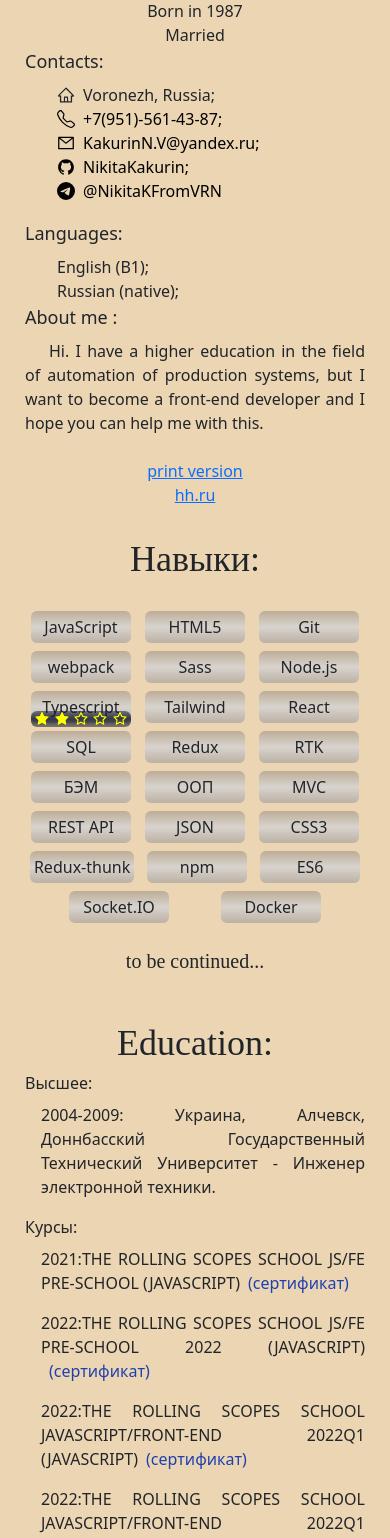
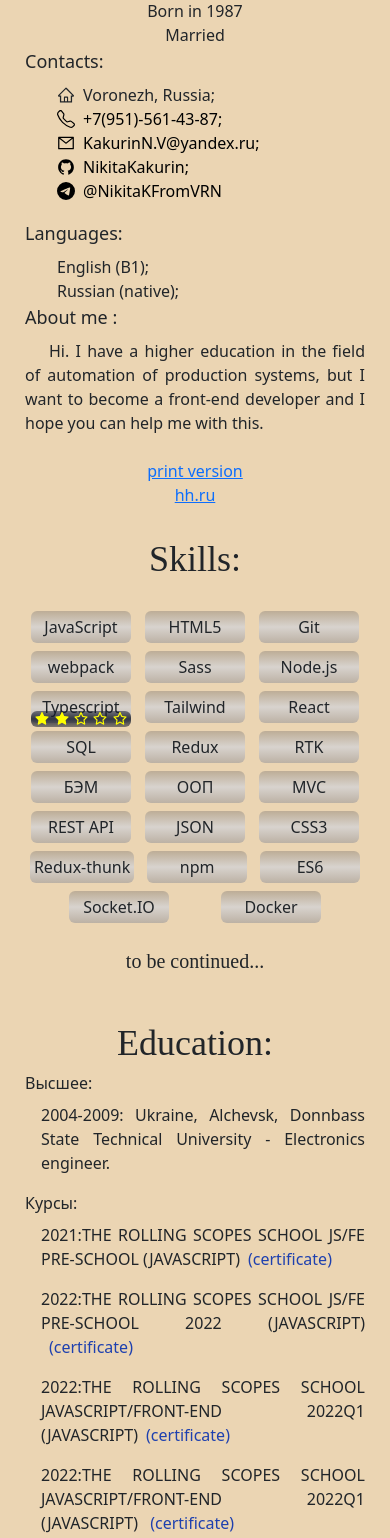
Before and after one commit to NikitaKakurin/react-cv, a React (Create React App) app: page / in a window 390 px wide. Shown: the part 432-1970 px from the top of the page. Built offline with nearby package versions, Linux system fonts and the light colour scheme.

Commit message:
feat: add localization

```diff
--- a/src/components/Bookmark/Bookmark.tsx
+++ b/src/components/Bookmark/Bookmark.tsx
@@ -36,7 +36,7 @@ export default function Bookmark({ children, color, page }: IProps) {
   const colorStyle = currentPage === page ? colors.disabled : colors[color];
   return (
     <div
-      className={`cursor-pointer text-center ${colorStyle} bookmark-clip min-w-[100px]`}
+      className={`cursor-pointer text-center ${colorStyle} bookmark-clip min-w-[100px] px-2`}
       onClick={() => dispatch(setPage(page))}
     >
       {children}
--- a/src/components/Education.tsx
+++ b/src/components/Education.tsx
@@ -15,10 +15,7 @@ export default function Education() {
 
           <div>
             <h4 className="text-base font-medium">Высшее:</h4>
-            <p className="pl-4 text-justify">
-              2004-2009: Украина, Алчевск, Доннбасский Государственный Технический Университет -
-              Инженер электронной техники.
-            </p>
+            <p className="pl-4 text-justify">2004-2009: {i18n[lang].univer}</p>
             <h4 className="text-base font-medium">Курсы:</h4>
             <p className="pl-4 text-justify">
               2021:
--- a/src/components/Footer.tsx
+++ b/src/components/Footer.tsx
@@ -1,5 +1,8 @@
-import React from 'react';
+import { useAppSelector } from 'app/hooks';
+import { selectLang } from 'app/slices/langSlice';
+import i18n from 'i18n';
 
 export default function Footer() {
-  return <footer className="flex items-center justify-center">2022 © Какурин Н.В.</footer>;
+  const lang = useAppSelector(selectLang);
+  return <footer className="flex items-center justify-center">2023 © {i18n[lang].owner}</footer>;
 }
--- a/src/components/Header.tsx
+++ b/src/components/Header.tsx
@@ -9,7 +9,7 @@ export default function Header() {
   const lang = useAppSelector(selectLang);
   return (
     <header className="w-full">
-      <nav className="hidden justify-end gap-x-2 md:flex md:pr-20">
+      <nav className="hidden justify-end gap-x-2 md:flex md:pr-5">
         <Bookmark color={BookmarkColors.BLUE} page={0}>
           <span>{i18n[lang].about}</span>
         </Bookmark>
--- a/src/components/Portfolio.tsx
+++ b/src/components/Portfolio.tsx
@@ -1,13 +1,17 @@
+import { useAppSelector } from 'app/hooks';
+import { selectLang } from 'app/slices/langSlice';
+import i18n from 'i18n';
 import Slider from './slider/Slider';
 
 export default function Portfolio() {
+  const lang = useAppSelector(selectLang);
   return (
     <div
       id="Portfolio"
       className="w-full border-black px-[1px] md:w-[50%] md:border-x-[1px] md:shadow-rightPage"
     >
       <div className="p-4">
-        <h2 className="text-center font-marck text-4xl">Портфолио:</h2>
+        <h2 className="text-center font-marck text-4xl">{i18n[lang].portfolio}:</h2>
         <div className="relative flex w-full flex-col items-center justify-center md:h-[70vh]">
           <div className="w-full rounded-lg">
             <Slider />
--- a/src/components/Skills.tsx
+++ b/src/components/Skills.tsx
@@ -4,9 +4,13 @@ import CustomScrollbar from './customScrollbar/CustomScrollbar';
 import SkillsItem from './SkillsItem';
 import { selectDeviceFormat } from 'app/slices/deviceFormatSlice';
 import { useAppSelector } from 'app/hooks';
+import { selectLang } from 'app/slices/langSlice';
+import i18n from 'i18n';
 
 export default function Skills() {
   const isDesktop = useAppSelector(selectDeviceFormat);
+  const lang = useAppSelector(selectLang);
+
   const skillsData = Object.entries(skillsLevel);
   const skillsCount = skillsData.length;
   const [indexShowTooltip, setIndexShowTooltip] = useState(0);
@@ -23,7 +27,7 @@ export default function Skills() {
     <div id="Skills" className="w-full px-[1px] md:w-[50%] md:shadow-rightPage">
       <CustomScrollbar isShow={isDesktop}>
         <div className="p-4">
-          <h2 className="text-center font-marck text-4xl">Навыки:</h2>
+          <h2 className="text-center font-marck text-4xl">{i18n[lang].skills}:</h2>
           <div className="flex flex-wrap items-center justify-evenly gap-2 pb-2 pt-4">
             {skillsData.map(([skill, stars], index) => (
               <SkillsItem stars={stars} key={index} isShow={index === indexShowTooltip}>
--- a/src/components/langSwitcher/LangSwitcher.tsx
+++ b/src/components/langSwitcher/LangSwitcher.tsx
@@ -11,48 +11,55 @@ interface IProps {
 }
 export default function LangSwitcher({ isTextLight = true }: IProps) {
   const dispatch = useAppDispatch();
-  const selectedLang = useAppSelector(selectLang);
+  const lang = useAppSelector(selectLang);
 
   const handleChange = (e: React.ChangeEvent<HTMLInputElement>) => {
-    const value = e.target.value as langType;
-    dispatch(setLang(value));
+    if (e.target.checked) {
+      const value = e.target.value as langType;
+      dispatch(setLang(value));
+      return;
+    }
   };
   return (
-    <div className="lang-switcher">
+    <div className="relative z-10 flex items-center gap-[5px]">
       <label
-        className={`lang__label ${isTextLight ? 'lang__text-light' : 'lang__text-dark'}`}
+        className={`cursor-pointer text-center ${isTextLight ? 'text-gray-200' : 'text-gray-900'}`}
         htmlFor="lang-en"
       >
-        <span className="lang__text-en">EN</span>
+        <span className="inline-block h-5 cursor-pointer leading-5 text-inherit">EN</span>
       </label>
-      <div className="switcher-toggle">
+      <div className="relative z-30 h-5 w-10 cursor-pointer rounded-full bg-orange-200">
         <input
-          className="lang__radio-en"
+          className="absolute top-0 right-5 z-20 h-5 w-5 cursor-pointer rounded-full opacity-0"
           type="radio"
           name="lang"
           id="lang-en"
           value="en"
-          checked={'en' === selectedLang}
+          checked={'en' === lang}
           onChange={handleChange}
         />
         <input
-          className="lang__radio-ru"
+          className="absolute top-0 left-5 z-20 h-5 w-5 cursor-pointer rounded-full opacity-0"
           type="radio"
           name="lang"
           id="lang-ru"
           value="ru"
-          defaultChecked={'ru' === selectedLang}
+          checked={'ru' === lang}
           onChange={handleChange}
         />
-        <div className="switcher-handle">
+        <div
+          className={`absolute top-0 flex h-5 w-5 cursor-pointer items-center justify-center overflow-hidden rounded-full bg-red-200 transition-[left_0.4s_easy] ${
+            lang === 'en' ? 'left-[0px]' : 'left-5'
+          }`}
+        >
           <MdLanguage size={20} />
         </div>
       </div>
       <label
-        className={`lang__label ${isTextLight ? 'lang__text-light' : 'lang__text-dark'}`}
+        className={`cursor-pointer text-center ${isTextLight ? 'text-gray-200' : 'text-gray-900'}`}
         htmlFor="lang-ru"
       >
-        <span className="lang__text-ru">RU</span>
+        <span className="inline-block h-5 cursor-pointer leading-5 text-inherit">RU</span>
       </label>
     </div>
   );
--- a/src/components/langSwitcher/style.css
+++ b/src/components/langSwitcher/style.css
@@ -75,5 +75,5 @@
 }
 
 .lang__radio-en:checked~.switcher-handle {
-  left: 0;
+  left: 20px;
 }
--- a/src/i18n/en.ts
+++ b/src/i18n/en.ts
@@ -14,6 +14,7 @@ export const en = {
   skills: 'Skills',
   portfolio: 'Portfolio',
   education: 'Education',
-  certificate: 'сертификат',
+  certificate: 'certificate',
   univer: 'Ukraine, Alchevsk, Donnbass State Technical University - Electronics engineer.',
+  owner: 'Kakurin N.V.',
 };
--- a/src/i18n/ru.ts
+++ b/src/i18n/ru.ts
@@ -17,4 +17,5 @@ export const ru = {
   certificate: 'сертификат',
   univer:
     'Украина, Алчевск, Доннбасский Государственный Технический Университет - Инженер электронной техники.',
+  owner: 'Какурин Н.В.',
 };
```
